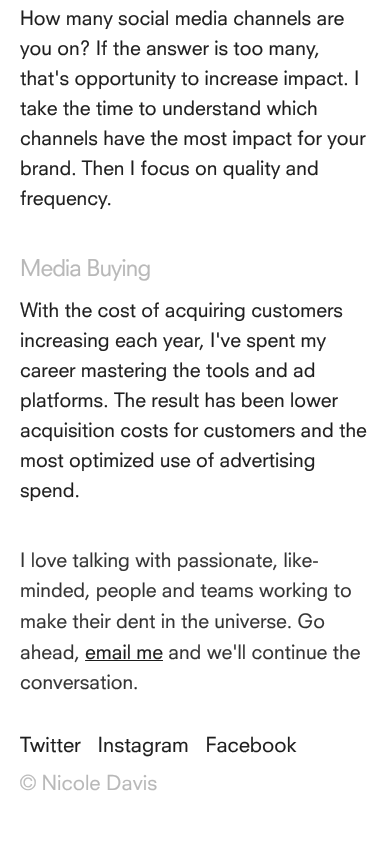
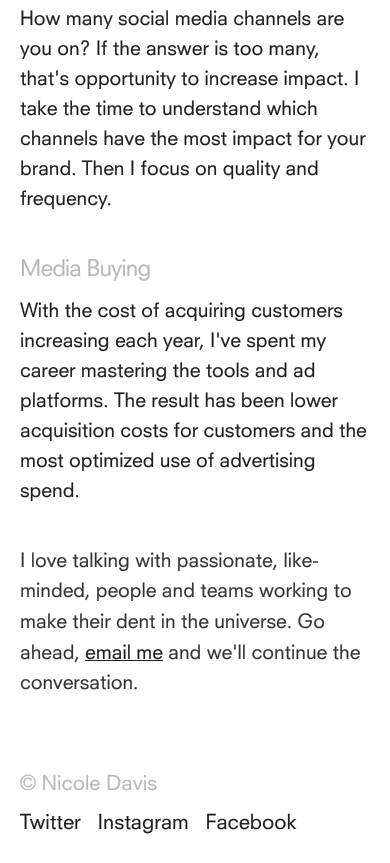
Before and after one commit to nicolefdavis-www/www, a plain HTML site: page index.html in a window 390 px wide. Shown: the part 6087-6950 px from the top of the page. Before the commit the page ends 6912 px from the top, so only its background shows below. Drawn offline with Linux system fonts and the light colour scheme.

Commit message:
updates.

```diff
--- a/css/custom.css
+++ b/css/custom.css
@@ -182,8 +182,4 @@ h2 {
   footer ul.social li:first-child {
     padding-left: 0;
   }
-
-  footer ul.social {
-    margin-top: -3.2em;
-  }
 }
```
